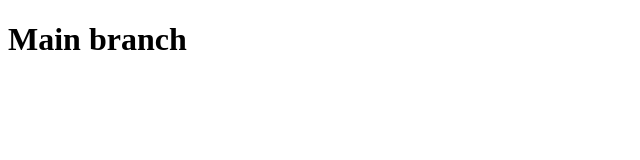
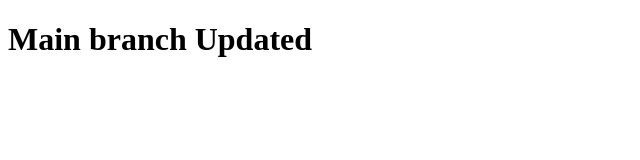
Before and after one commit to jonamsalem/git-lab, a plain HTML site: page index.html in a window 1280 px wide. Shown: the whole page, without its empty margins (0-640 px from the left). Drawn offline with Linux system fonts and the light colour scheme.

Commit message:
updated develop

```diff
--- a/index.html
+++ b/index.html
@@ -7,6 +7,6 @@
     <title>Document</title>
 </head>
 <body>
-    <h1>Main branch</h1>
+    <h1>Main branch Updated</h1>
 </body>
 </html>
```
